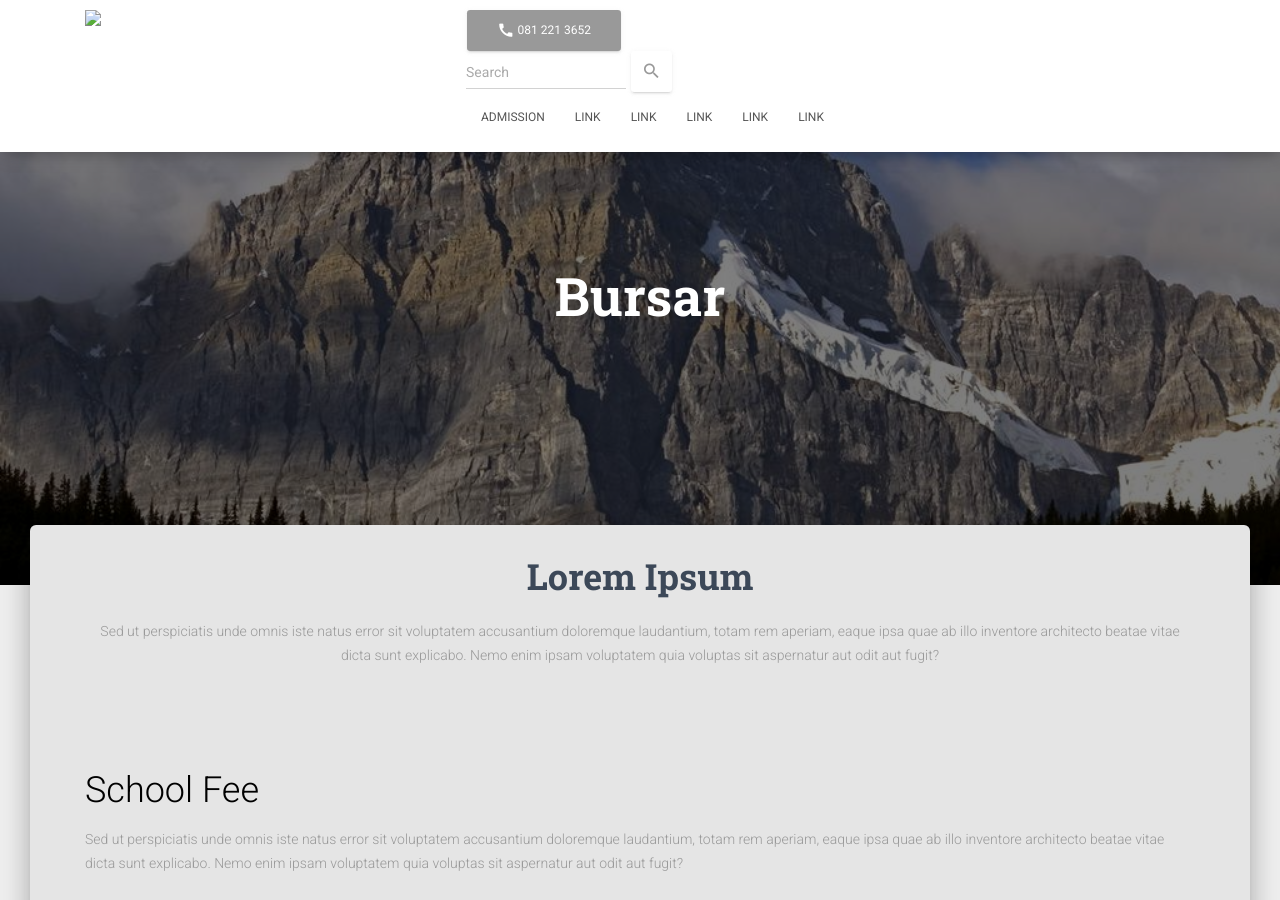
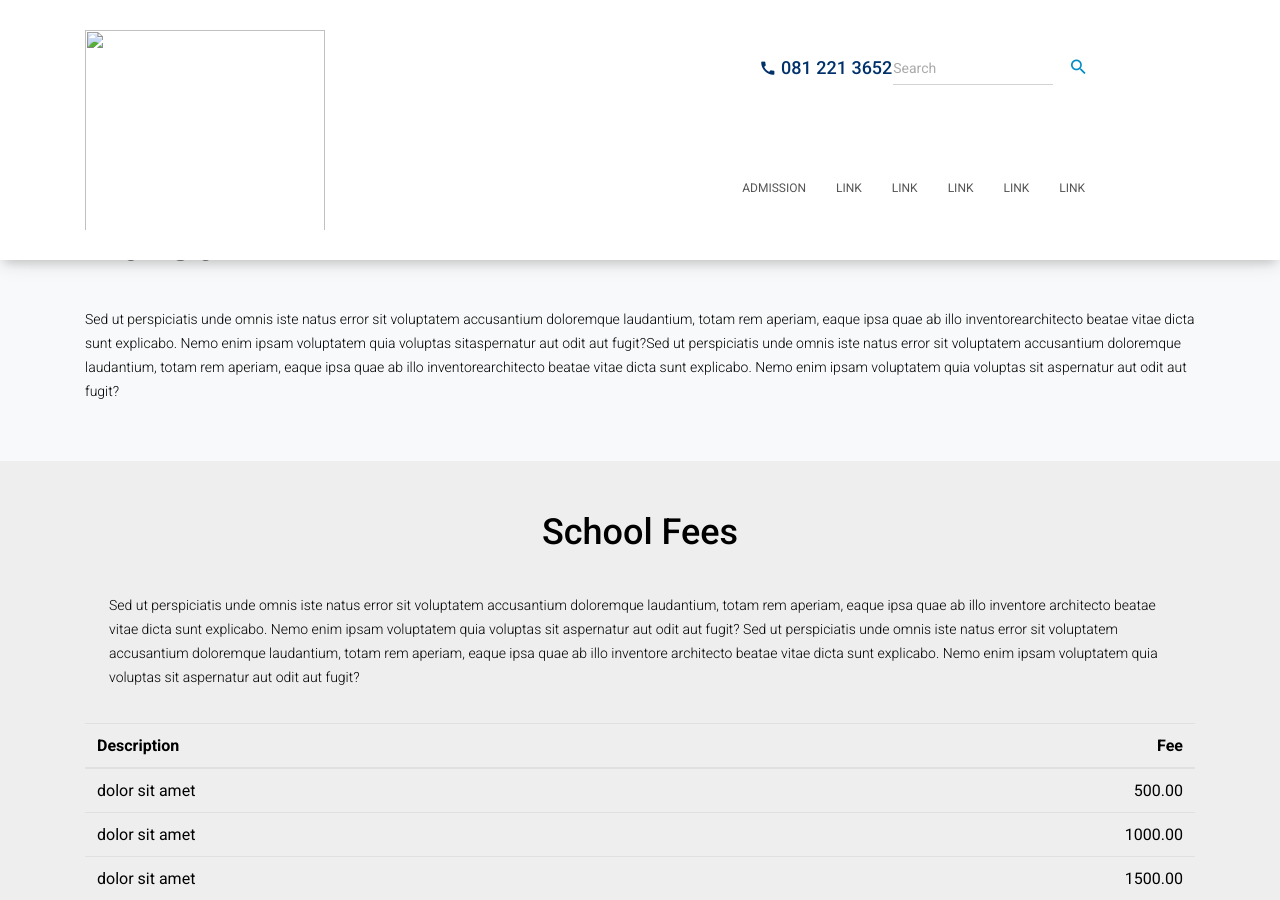
Before and after one commit to acf-sack/sack-site, a Jekyll site: the page built from bursar/index.html, in a window 1280 px wide and 900 px high. Built offline with Jekyll 4.4.1, drawn with Linux system fonts in a browser that asks for light colours; nearby versions of some CDN libraries; some of the changed text lies outside the part shown.

Commit message:
Bursar page body for v5 (#221)
* Implement the new bursar page

```diff
--- a/bursar/index.html
+++ b/bursar/index.html
@@ -16,57 +16,54 @@
   <!-- Material Kit CSS -->
   <link href="../assets/css/material-kit.css?v=2.0.7" rel="stylesheet" />
   <link href="../assets/css/styles.css" rel="stylesheet" />
-  </head>
+  <link href="../assets/css/custom.css" rel="stylesheet" />
 
 <body>
   <!-- Navbar -->
   {% include static/navbar.html %}
   <!-- //Navbar -->
+
   <!-- Header -->
-    <div class="page-header header-filter header-small" data-parallax="true"
-      style="background-image: url('../assets/img/admission.jpg')">
+  <section class="mt-5 container-fluid pt-5 bg-light pb-5">
+    <div class="brand px-5 pt-5">
       <div class="container">
-        <div class="row">
-          <div class="col-md-8 ml-auto mr-auto">
-            <div class="brand text-center">
-              <h1 class="title">Bursar</h1>
+        <h1 class="pt-5 font-weight-bold">Bursar</h1>
+        <p class="pt-4">Sed ut perspiciatis unde omnis iste natus error sit voluptatem accusantium doloremque
+          laudantium,
+          totam rem aperiam, eaque ipsa quae ab illo inventorearchitecto beatae vitae dicta sunt explicabo. Nemo enim
+          ipsam
+          voluptatem quia voluptas sitaspernatur aut odit aut fugit?Sed ut perspiciatis unde omnis iste natus error
+          sit voluptatem
+          accusantium doloremque laudantium, totam rem aperiam, eaque ipsa quae ab illo inventorearchitecto beatae
+          vitae dicta sunt explicabo.
+          Nemo enim ipsam voluptatem quia voluptas sit aspernatur aut odit aut fugit?</p>
       </div>
     </div>
-        </div>
-      </div>
-    </div>
+  </section>
+
+
   <!-- //Header -->
-    <div class="main main-raised">
-      <div class="section pt-4 pb-0 text-center">
-        <div class="section pt-0 pb-3 align-content-center">
+  <section class="container-fluid  pb-5">
+    <div>
+      <div class="section pt-4 pb-0">
+        <div class="section pt-0 pb-3 align-content-left">
           <div class="container">
-            <h2 class="title mt-0">Lorem Ipsum</h2>
-            <p class="description">
+            <h2 class="font-weight-bold text-center">School Fees</h2>
+            <p class="P-4">
+              Sed ut perspiciatis unde omnis iste natus error sit voluptatem
+              accusantium doloremque laudantium, totam rem aperiam, eaque ipsa quae ab illo inventore
+              architecto beatae vitae dicta sunt explicabo. Nemo enim ipsam voluptatem quia voluptas sit
+              aspernatur aut odit aut fugit?
               Sed ut perspiciatis unde omnis iste natus error sit voluptatem
               accusantium doloremque laudantium, totam rem aperiam, eaque ipsa quae ab illo inventore
               architecto beatae vitae dicta sunt explicabo. Nemo enim ipsam voluptatem quia voluptas sit
               aspernatur aut odit aut fugit?
             </p>
-          </div>
-        </div>
-        <div class="section pb-0" id="school-fee">
-          <div class="container text-left">
-            <h2 class="mt-0">School Fee</h2>
-            <p class="description mb-5">
-              Sed ut perspiciatis unde omnis iste natus error sit voluptatem
-              accusantium doloremque laudantium, totam rem aperiam, eaque ipsa quae ab illo inventore
-              architecto beatae vitae dicta sunt explicabo. Nemo enim ipsam voluptatem quia voluptas sit
-              aspernatur aut odit aut fugit?
-            </p>
-          </div>
-          <div class="row">
-            <div class="col-md-2"></div>
-            <div class="col-md-8">
-              <table class="table">
+            <table class="table container pt-4">
               <thead>
-                  <tr class="text-center">
+                <tr>
                   <th scope="col">Description</th>
-                    <th scope="col">Fee</th>
+                  <th class="text-right">Fee</th>
                 </tr>
               </thead>
               <tbody>
@@ -83,27 +80,37 @@
                   <td class="text-right">1500.00</td>
                 </tr>
                 <tr>
-                    <td colspan="2" class="text-right">2000.00</td>
+                  <td colspan="2" class="text-right font-weight-bold">2000.00</td>
                 </tr>
               </tbody>
             </table>
           </div>
-            <div class="col-md-2"></div>
         </div>
-        </div>
+  </section>
+
+  <!--SDS Fee Session-->
+  <section class="container-fluid bg-light pb-5">
     <div class="section pb-0" id="sds-fee">
       <div class="container text-left">
-            <h2 class="mt-0">SDS Fee</h2>
-            <p class="description pb-5">
+        <h2 class="mt-0 text-center font-weight-bold">SDS Fee</h2>
+        <p>
+          Sed ut perspiciatis unde omnis iste natus error sit voluptatem
+          accusantium doloremque laudantium, totam rem aperiam, eaque ipsa quae ab illo inventore
+          architecto beatae vitae dicta sunt explicabo. Nemo enim ipsam voluptatem quia voluptas sit
+          aspernatur aut odit aut fugit?
           Sed ut perspiciatis unde omnis iste natus error sit voluptatem
           accusantium doloremque laudantium, totam rem aperiam, eaque ipsa quae ab illo inventore
           architecto beatae vitae dicta sunt explicabo. Nemo enim ipsam voluptatem quia voluptas sit
           aspernatur aut odit aut fugit?
         </p>
+        <div class="btn-section">
+          <button type="button" class="btn btn-info font-weight-bold">
+            See More
+          </button>
         </div>
       </div>
-      </div>
-      </div>
+  </section>
+
   <!-- Footer -->
   {% include static/footer.html %}
   <!-- //Footer -->
```
Lines whose indentation alone changed are shown as unchanged.
